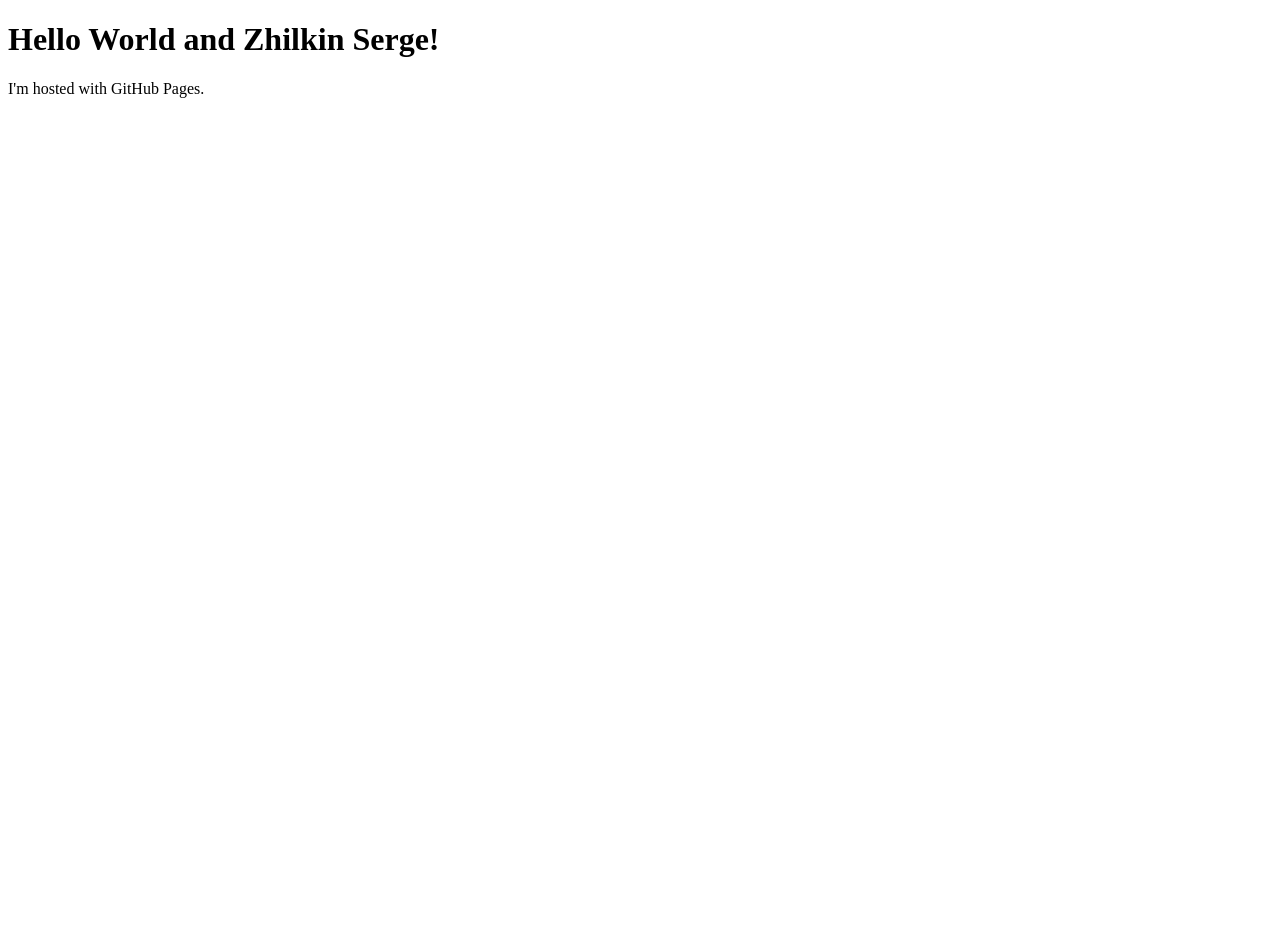
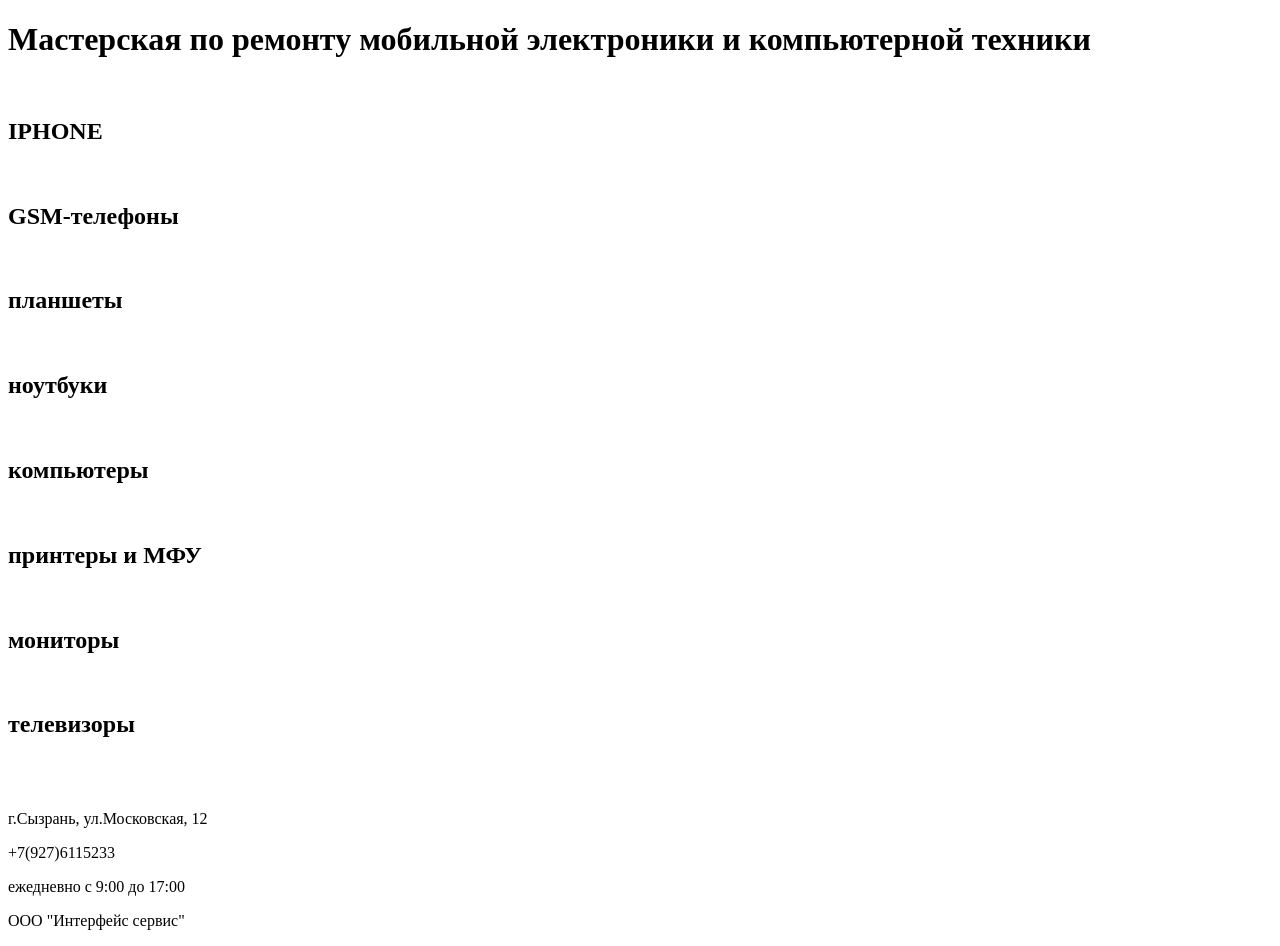
Before and after one commit to SyzranMaster/syzranmaster.github.io, a plain HTML site: page index.html in a window 1280 px wide. Before the commit the page ends 800 px from the top, so only its background shows below. Drawn offline with Linux system fonts and the light colour scheme.

Commit message:
Update index.html

```diff
--- a/index.html
+++ b/index.html
@@ -1,7 +1,19 @@
 <!DOCTYPE html>
 <html>
 <body>
-<h1>Hello World and Zhilkin Serge!</h1>
-<p>I'm hosted with GitHub Pages.</p>
+<h1>Мастерская по ремонту мобильной электроники и компьютерной техники</h1>
+<br>
+  <h2>IPHONE</h2><br>
+  <h2>GSM-телефоны</h2><br>
+  <h2>планшеты</h2><br>
+  <h2>ноутбуки</h2><br>
+  <h2>компьютеры</h2><br>
+  <h2>принтеры и МФУ</h2><br>
+  <h2>мониторы</h2><br>
+  <h2>телевизоры</h2><br><br>
+<p>г.Сызрань, ул.Московская, 12</p>
+  <p>+7(927)6115233</p>
+  <p>ежедневно с 9:00 до 17:00</p>
+  <p>ООО "Интерфейс сервис"</p>
 </body>
 </html>
```
